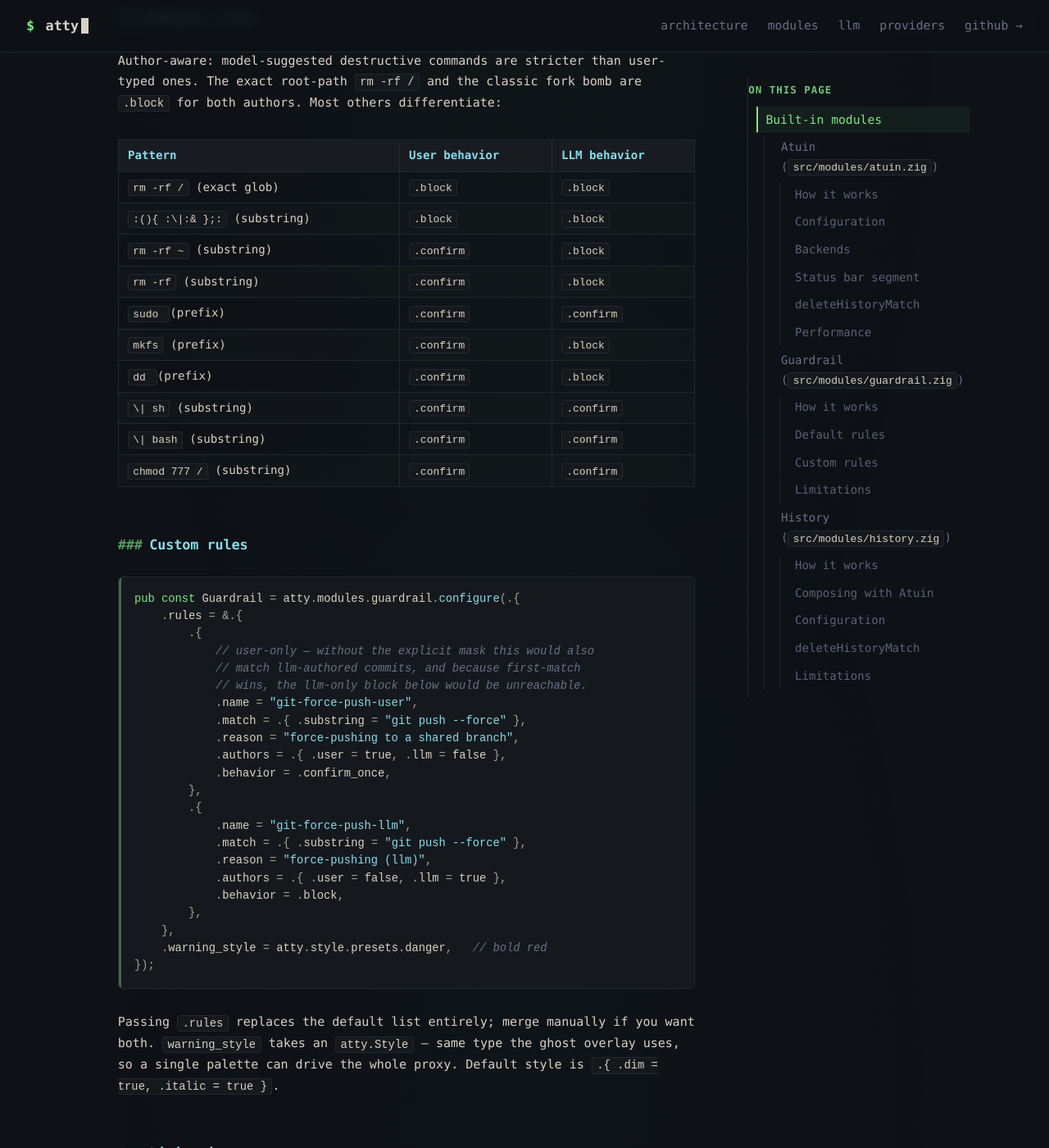
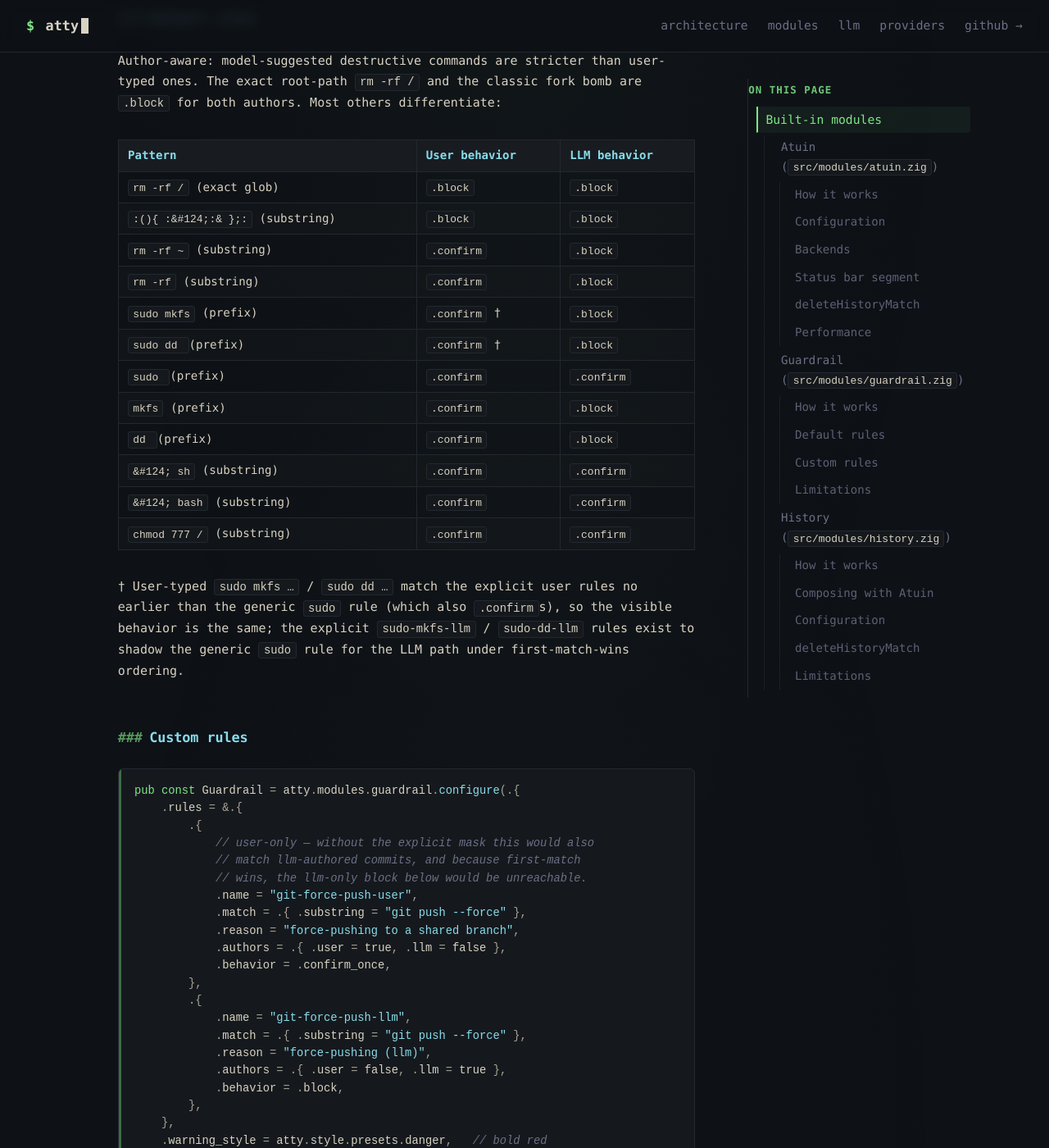
Before and after one commit to fentas/atty, a Jekyll site: the page built from docs/providers.md, in a window 1280 px wide and 1400 px high, scrolled down 4035 px. Shown: the whole window at 82% size. Built offline with Jekyll 4.4.1, drawn with Linux system fonts in a browser that asks for light colours.

Commit message:
docs(providers): address Copilot round 10 on PR #27
3 doc accuracy nits in the guardrail default-rules table:
- Fork-bomb cell `:(){ :\|:& };:` rendered the backslash literally
  inside inline code; the actual rule pattern has no escape. Swap
  to `&#124;` so the pipe renders without backslash.
- Pipe-rows `\| sh` / `\| bash` had the same issue — same fix.
- `sudo` row claimed `.confirm` for both authors but the explicit
  `sudo-mkfs-llm` / `sudo-dd-llm` block rules I added in f7b85c4
  shadow it under first-match-wins. Added explicit rows for those
  two patterns plus a `†`-footnote explaining the user-side
  equivalence and the LLM-side override.

```diff
--- a/docs/providers.md
+++ b/docs/providers.md
@@ -147,18 +147,26 @@ Author-aware: model-suggested destructive commands are stricter than
 user-typed ones. The exact root-path `rm -rf /` and the classic fork
 bomb are `.block` for both authors. Most others differentiate:
 
-| Pattern                     | User behavior | LLM behavior |
-|-----------------------------|---------------|--------------|
-| `rm -rf /` (exact glob)     | `.block`      | `.block`     |
-| `:(){ :\|:& };:` (substring) | `.block`     | `.block`     |
-| `rm -rf ~` (substring)      | `.confirm`    | `.block`     |
-| `rm -rf` (substring)        | `.confirm`    | `.block`     |
-| `sudo ` (prefix)            | `.confirm`    | `.confirm`   |
-| `mkfs` (prefix)             | `.confirm`    | `.block`     |
-| `dd ` (prefix)              | `.confirm`    | `.block`     |
-| `\| sh` (substring)          | `.confirm`   | `.confirm`   |
-| `\| bash` (substring)        | `.confirm`   | `.confirm`   |
-| `chmod 777 /` (substring)   | `.confirm`    | `.confirm`   |
+| Pattern                       | User behavior | LLM behavior |
+|-------------------------------|---------------|--------------|
+| `rm -rf /` (exact glob)       | `.block`      | `.block`     |
+| `:(){ :&#124;:& };:` (substring) | `.block`   | `.block`     |
+| `rm -rf ~` (substring)        | `.confirm`    | `.block`     |
+| `rm -rf` (substring)          | `.confirm`    | `.block`     |
+| `sudo mkfs` (prefix)          | `.confirm` †  | `.block`     |
+| `sudo dd ` (prefix)           | `.confirm` †  | `.block`     |
+| `sudo ` (prefix)              | `.confirm`    | `.confirm`   |
+| `mkfs` (prefix)               | `.confirm`    | `.block`     |
+| `dd ` (prefix)                | `.confirm`    | `.block`     |
+| `&#124; sh` (substring)       | `.confirm`    | `.confirm`   |
+| `&#124; bash` (substring)     | `.confirm`    | `.confirm`   |
+| `chmod 777 /` (substring)     | `.confirm`    | `.confirm`   |
+
+† User-typed `sudo mkfs …` / `sudo dd …` match the explicit user rules
+no earlier than the generic `sudo` rule (which also `.confirm`s), so
+the visible behavior is the same; the explicit `sudo-mkfs-llm` /
+`sudo-dd-llm` rules exist to shadow the generic `sudo` rule for the
+LLM path under first-match-wins ordering.
 
 ### Custom rules
 
```
